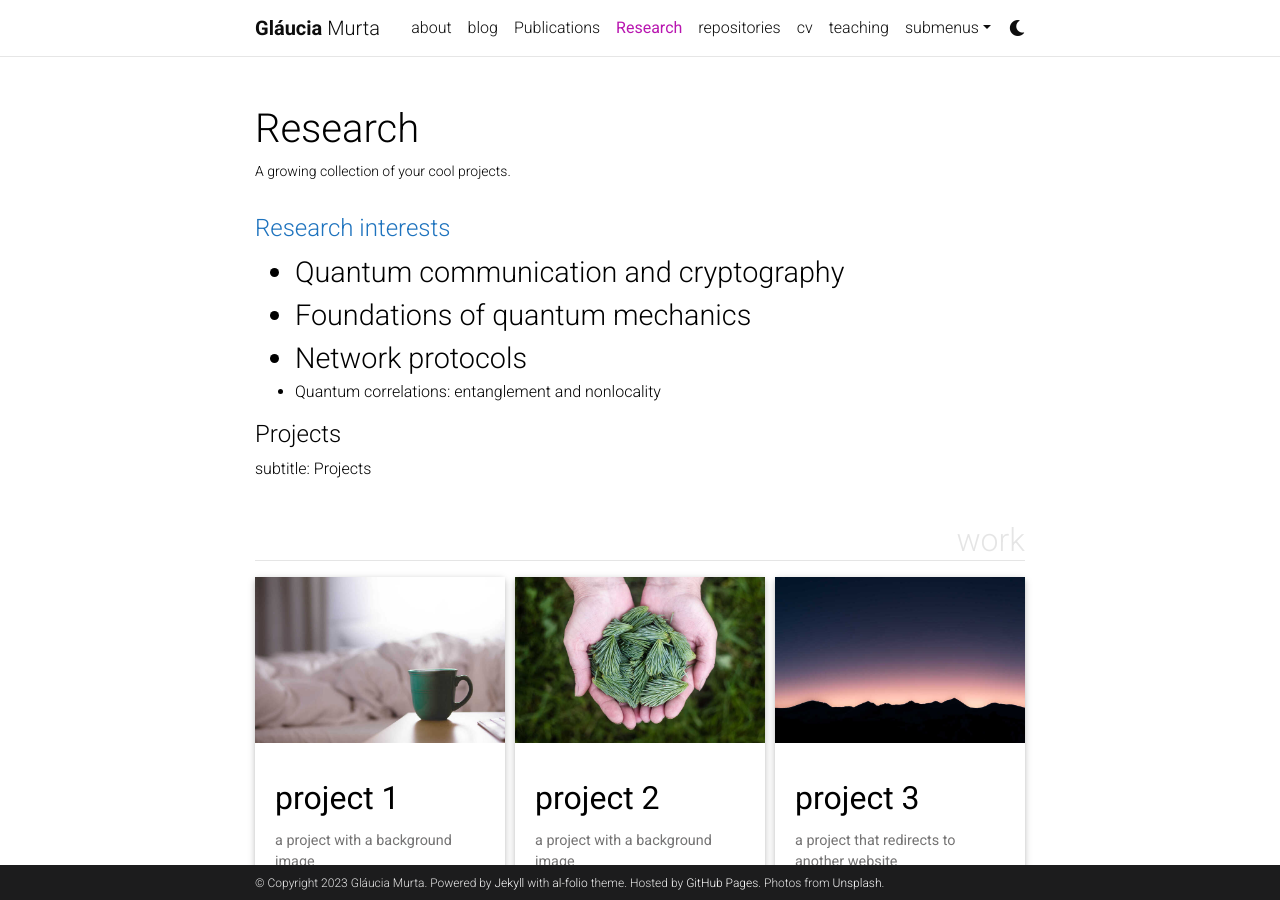
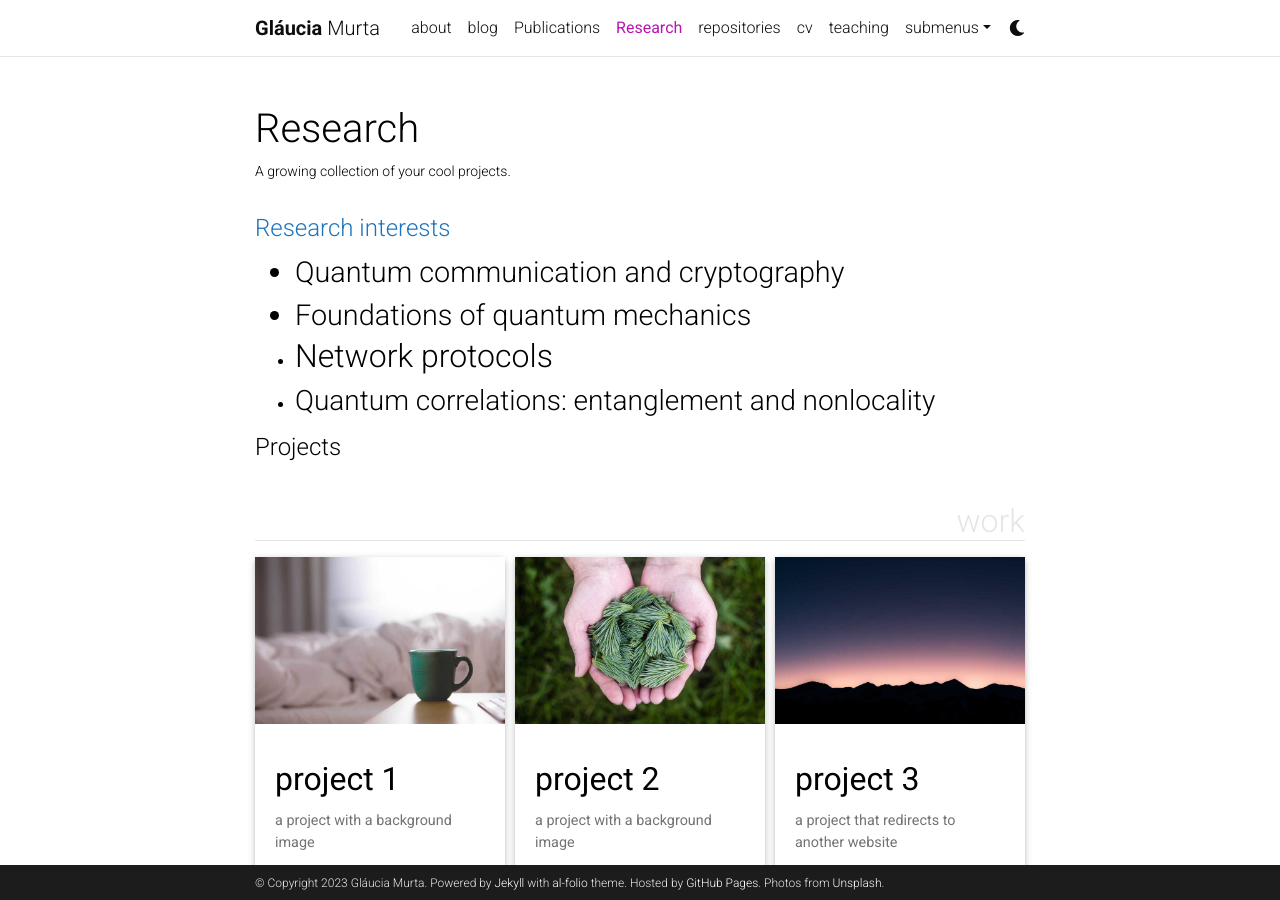
Before and after one commit to glauciamg/glauciamg.github.io, a Jekyll site: the page built from _pages/projects.md, in a window 1280 px wide and 900 px high. Built offline with Jekyll 4.4.1, drawn with Linux system fonts in a browser that asks for light colours; full-size pictures stand in for the smaller copies a plugin makes; comment, search, counter and statistics services are not loaded; a style sheet for code colours, icons or effects is not loaded.

Commit message:
Update projects.md

```diff
--- a/_pages/projects.md
+++ b/_pages/projects.md
@@ -17,15 +17,15 @@ horizontal: false
 <ul>
 <li style="font-size: 1.8rem;">Quantum communication and cryptography</li>
 <li style="font-size: 1.8rem;">Foundations of quantum mechanics</li>
-<li style="font-size: 1.8rem;">Network protocols</li>
-<li>Quantum correlations: entanglement and nonlocality</li>
+<li><h2>Network protocols</h2></li>
+<li><h3>Quantum correlations: entanglement and nonlocality</h3></li>
 </ul>
 <!-- /wp:list -->
 
 <!-- wp:heading -->
 <h4>Projects</h4>
 <!-- /wp:heading -->
-subtitle: Projects
+
 
 <!-- pages/projects.md -->
 <div class="projects">
```
